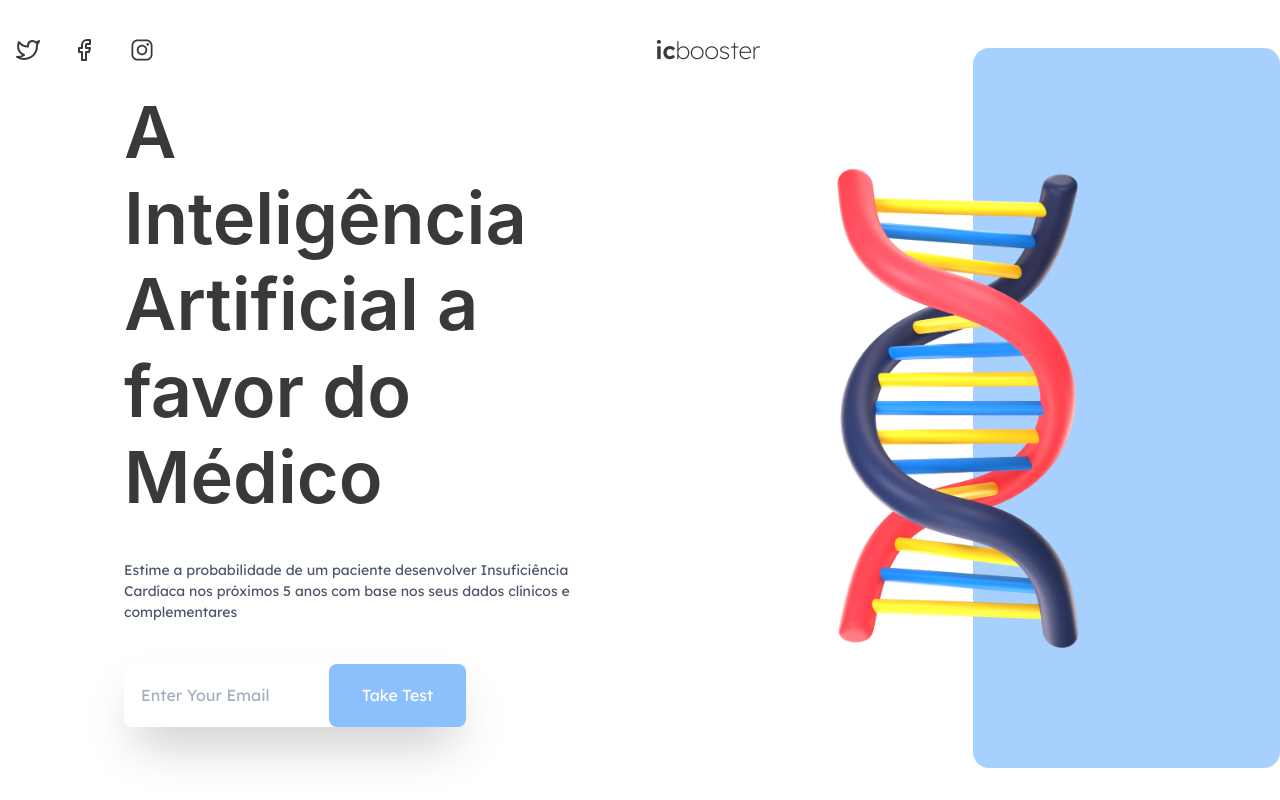
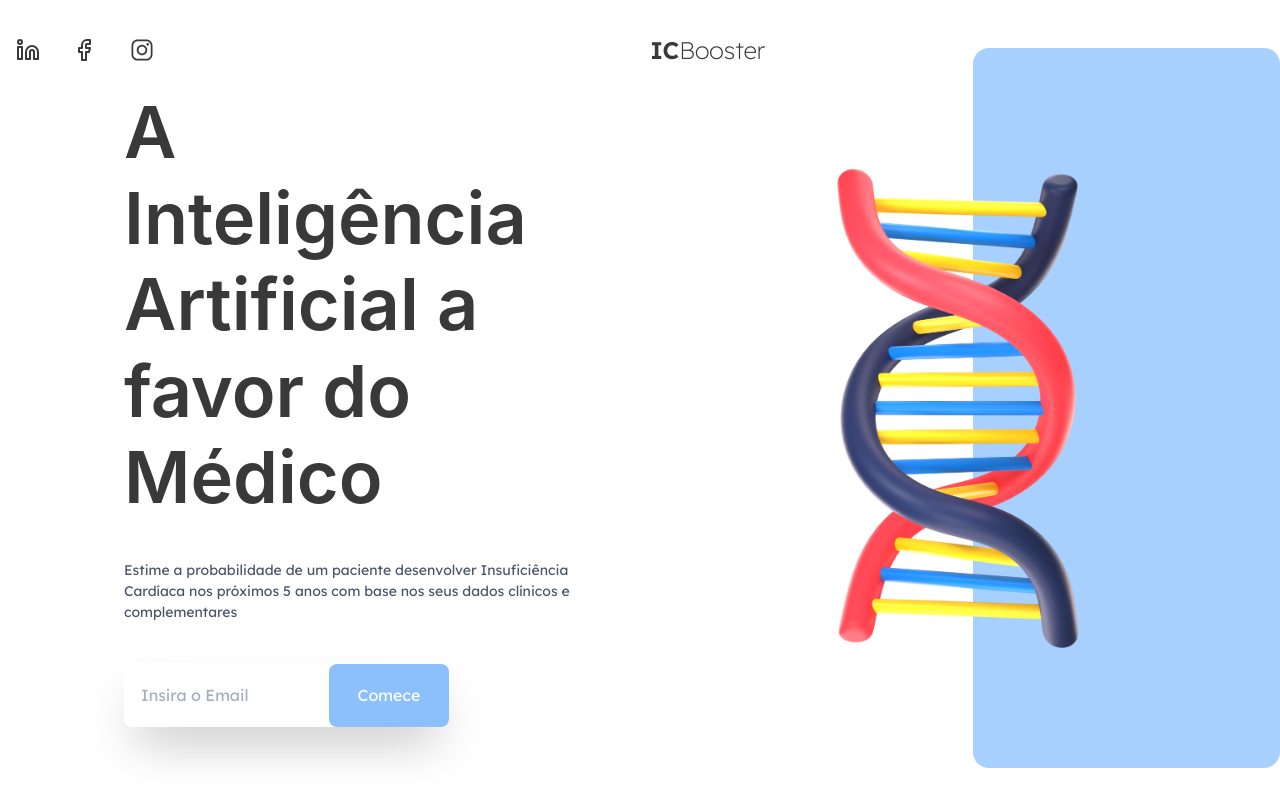
Before and after one commit to demonicirfan/ICBooster-frontend, a React (Create React App) app: page / in a window 1280 px wide. Shown: the top 800 px of the page. Built offline with nearby package versions, Linux system fonts and the light colour scheme.

Commit message:
proxy resolved

```diff
--- a/public/index.html
+++ b/public/index.html
@@ -2,7 +2,6 @@
 <html lang="en">
   <head>
     <meta charset="utf-8" />
-    <link rel="icon" href="%PUBLIC_URL%/favicon.ico" />
     <meta name="viewport" content="width=device-width, initial-scale=1" />
     <meta name="theme-color" content="#000000" />
     <meta
--- a/src/Components/FAQ.js
+++ b/src/Components/FAQ.js
@@ -22,7 +22,7 @@ const Data = [
   {
     question: 'O ICBooster é uma ferramenta diagnóstica?',
     answer:
-      'De forma alguma. </b> ICBooster é um projeto que ainda se encontra em desenvolvimento, com o objetivo de complementar e otimizar o cuidado médico para seus pacientes',
+      'De forma alguma. ICBooster é um projeto que ainda se encontra em desenvolvimento, com o objetivo de complementar e otimizar o cuidado médico para seus pacientes',
   },
   {
     question:
@@ -62,8 +62,12 @@ const FAQ = () => {
       justifyContent="space-around"
     >
       <Center w={{ base: '90%', md: '44%' }} flexDirection={'column'}>
-        <Heading textAlign={'center'} fontSize={{ base: '3xl', md: '5xl' }} my="2rem">
-        Perguntas Frequentes
+        <Heading
+          textAlign={'center'}
+          fontSize={{ base: '3xl', md: '5xl' }}
+          my="2rem"
+        >
+          Perguntas Frequentes
         </Heading>
         <Accordion w="full" fontSize={{ base: 'xs', md: 'sm' }}>
           {Data.map(item => (
--- a/src/Components/HeroInput.js
+++ b/src/Components/HeroInput.js
@@ -21,7 +21,7 @@ const HeroInput = () => {
   const onSubmit = data => {
     console.log(data);
     axios
-      .post('/api/email', data)
+      .post('https://icbooster.herokuapp.com/api/email', data)
       .then(res => console.log(res))
       .catch(err => console.log(err));
     navigate('/test');
@@ -53,7 +53,7 @@ const HeroInput = () => {
               id="email"
               textColor="gray.500"
               type="email"
-              placeholder="Enter Your Email"
+              placeholder="Insira o Email"
               _placeholder={{
                 color: 'gray.400',
               }}
@@ -84,7 +84,7 @@ const HeroInput = () => {
               color: 'gray.200',
             }}
           >
-            <Text w="5rem">Take Test</Text>
+            Comece
           </Box>
         </Center>
       </form>
--- a/src/Components/Logo.js
+++ b/src/Components/Logo.js
@@ -9,10 +9,10 @@ const Logo = () => {
       p={{ base: '1rem 0rem', md: '1rem' }}
       w={{ base: 'fit-content', md: 'full' }}
     >
-      <Text fontWeight={'600'}>ic</Text>
+      <Text fontWeight={'600'}>IC</Text>
       <Link to="/">
         <Text as="span" fontWeight={'200'}>
-          booster
+          Booster
         </Text>
       </Link>
     </Center>
--- a/src/Components/Navbar.js
+++ b/src/Components/Navbar.js
@@ -1,8 +1,8 @@
 import React from 'react';
 import Logo from './Logo';
 import { IoLogoInstagram } from 'react-icons/io';
-import { FiTwitter, FiFacebook } from 'react-icons/fi';
-import {  Container, Flex, HStack } from '@chakra-ui/react';
+import { FiFacebook, FiLinkedin } from 'react-icons/fi';
+import { Container, Flex, HStack } from '@chakra-ui/react';
 
 const Navbar = () => {
   return (
@@ -14,13 +14,25 @@ const Navbar = () => {
     >
       <HStack mx="auto" maxW="8xl">
         <HStack spacing={{ base: '0.5rem', md: '2rem' }}>
-          <a href="#">
-            <FiTwitter size={24} />
+          <a
+            href="https://www.linkedin.com/in/jose-neto1"
+            target="_blank"
+            rel="noreferrer"
+          >
+            <FiLinkedin size={24} />
           </a>
-          <a href="#">
+          <a
+            href="https://www.facebook.com/icbooster"
+            target="_blank"
+            rel="noreferrer"
+          >
             <FiFacebook size={24} />
           </a>
-          <a href="#">
+          <a
+            href="https://www.instagram.com/icbooster/"
+            target="_blank"
+            rel="noreferrer"
+          >
             <IoLogoInstagram size={28} />
           </a>
         </HStack>
--- a/src/Components/TestForm/TestForm.js
+++ b/src/Components/TestForm/TestForm.js
@@ -43,7 +43,7 @@ const TestForm = () => {
     } else {
       return new Promise(resolve => {
         setTimeout(() => {
-         // console.log(JSON.stringify(values, null, 2));
+          // console.log(JSON.stringify(values, null, 2));
           setIsVisible(10);
           resolve();
         }, 3000);
@@ -63,9 +63,7 @@ const TestForm = () => {
         {heading}
       </Heading>
       {isVisible === 10 && (
-        <Text textAlign={'center'}>
-          Probabilidade de desenvolver Insuficiência{' '}
-        </Text>
+        <Text textAlign={'center'}>Risco de Insuficiência Cardíaca</Text>
       )}
       <Center my="auto" h={{ base: '50vh', md: 'full' }} w="100%">
         <form onSubmit={handleSubmit(onSubmit)}>
```
Also changed, not shown: 1 other file (tests, documents, lock files or other folders).
